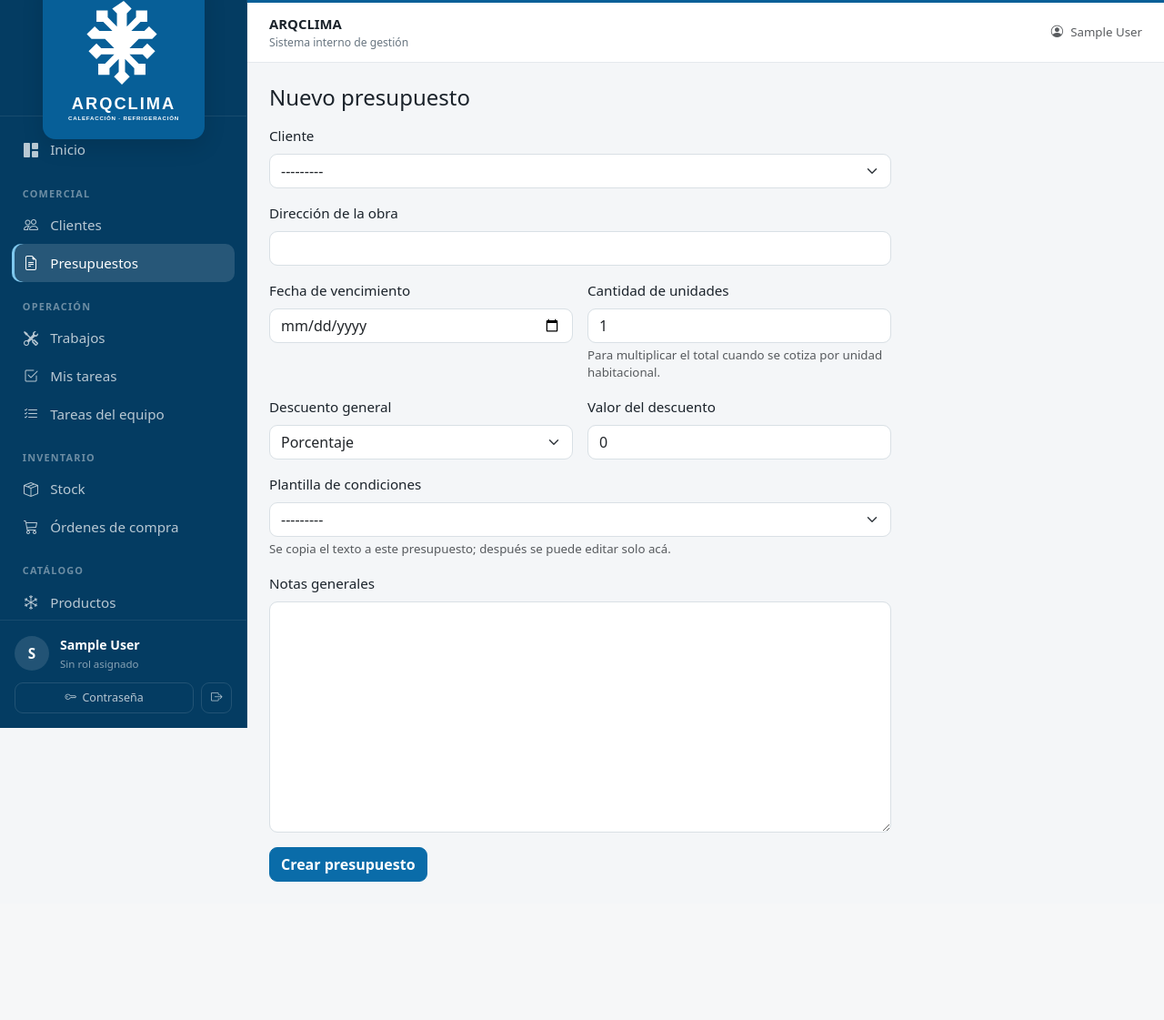
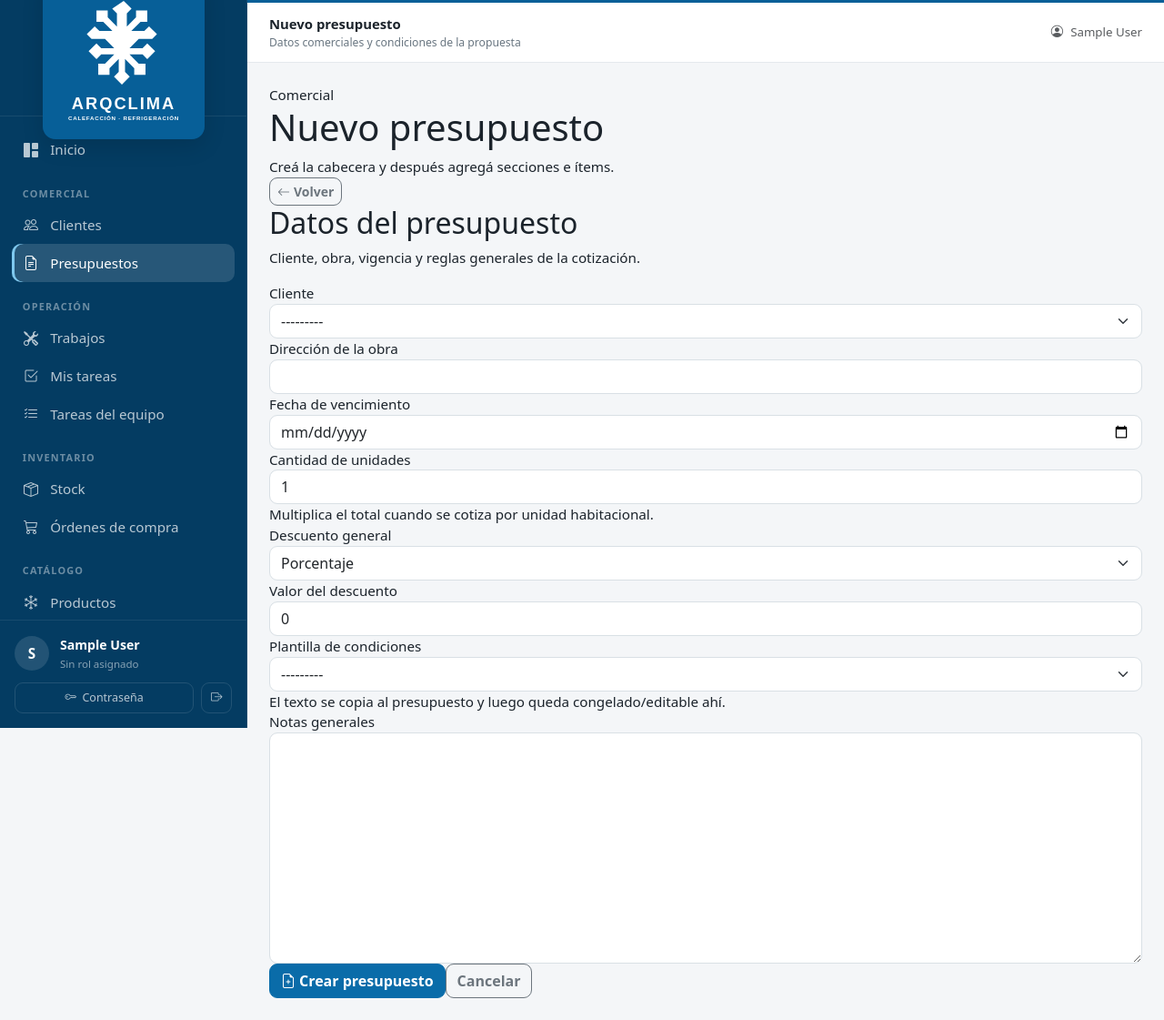
Before and after one commit to nicolasventin/arqclima, a Django app: page /presupuestos/nuevo/ in a window 1280 px wide. Shown: the whole page at 91% size. Before the commit the page ends 969 px from the top, so only its background shows below. Run offline with Django 5.2, Linux system fonts and the light colour scheme; the visitor is signed in with stand-in values (Sample User, id 1); data that the repository does not hold is empty; parts of the project's set-up code (start-up, migrations or seed data) failed here and were passed over.

Commit message:
Etapa 11D: rediseña detalles y formularios

```diff
--- a/apps/quotes/templates/quotes/presupuesto_form.html
+++ b/apps/quotes/templates/quotes/presupuesto_form.html
@@ -1,48 +1,12 @@
 {% extends "base.html" %}
-
 {% block title %}Nuevo presupuesto — ARQCLIMA{% endblock %}
-
+{% block page_heading %}Nuevo presupuesto{% endblock %}
+{% block page_subheading %}Datos comerciales y condiciones de la propuesta{% endblock %}
 {% block content %}
-<h1 class="h4 mb-3">Nuevo presupuesto</h1>
-
-<form method="post" class="row g-3" style="max-width: 700px;">
-    {% csrf_token %}
-    <div class="col-12">
-        <label class="form-label">Cliente</label>
-        {{ form.cliente }}
-    </div>
-    <div class="col-12">
-        <label class="form-label">Dirección de la obra</label>
-        {{ form.direccion }}
-    </div>
-    <div class="col-md-6">
-        <label class="form-label">Fecha de vencimiento</label>
-        {{ form.fecha_vencimiento }}
-    </div>
-    <div class="col-md-6">
-        <label class="form-label">Cantidad de unidades</label>
-        {{ form.cantidad_unidades }}
-        <div class="form-text">Para multiplicar el total cuando se cotiza por unidad habitacional.</div>
-    </div>
-    <div class="col-md-6">
-        <label class="form-label">Descuento general</label>
-        {{ form.descuento_general_tipo }}
-    </div>
-    <div class="col-md-6">
-        <label class="form-label">Valor del descuento</label>
-        {{ form.descuento_general_valor }}
-    </div>
-    <div class="col-12">
-        <label class="form-label">Plantilla de condiciones</label>
-        {{ form.plantilla_condiciones }}
-        <div class="form-text">Se copia el texto a este presupuesto; después se puede editar solo acá.</div>
-    </div>
-    <div class="col-12">
-        <label class="form-label">Notas generales</label>
-        {{ form.notas_generales }}
-    </div>
-    <div class="col-12">
-        <button type="submit" class="btn btn-primary">Crear presupuesto</button>
-    </div>
-</form>
+<div class="detail-header"><div class="detail-header-copy"><div class="detail-kicker">Comercial</div><h1>Nuevo presupuesto</h1><div class="detail-subtitle">Creá la cabecera y después agregá secciones e ítems.</div></div><div class="detail-actions"><a href="{% url 'quotes:lista' %}" class="btn btn-sm btn-outline-secondary"><i class="bi bi-arrow-left me-1"></i>Volver</a></div></div>
+<form method="post" class="form-shell">{% csrf_token %}<div class="form-card"><div class="form-card-header"><h2>Datos del presupuesto</h2><p>Cliente, obra, vigencia y reglas generales de la cotización.</p></div><div class="form-card-body">
+{% if form.non_field_errors %}<div class="alert alert-danger">{{ form.non_field_errors }}</div>{% endif %}
+<div class="form-grid"><div class="form-field"><label>Cliente</label>{{ form.cliente }}{{ form.cliente.errors }}</div><div class="form-field"><label>Dirección de la obra</label>{{ form.direccion }}{{ form.direccion.errors }}</div><div class="form-field form-field-half"><label>Fecha de vencimiento</label>{{ form.fecha_vencimiento }}{{ form.fecha_vencimiento.errors }}</div><div class="form-field form-field-half"><label>Cantidad de unidades</label>{{ form.cantidad_unidades }}{{ form.cantidad_unidades.errors }}<div class="field-help">Multiplica el total cuando se cotiza por unidad habitacional.</div></div><div class="form-field form-field-half"><label>Descuento general</label>{{ form.descuento_general_tipo }}{{ form.descuento_general_tipo.errors }}</div><div class="form-field form-field-half"><label>Valor del descuento</label>{{ form.descuento_general_valor }}{{ form.descuento_general_valor.errors }}</div><div class="form-field"><label>Plantilla de condiciones</label>{{ form.plantilla_condiciones }}{{ form.plantilla_condiciones.errors }}<div class="field-help">El texto se copia al presupuesto y luego queda congelado/editable ahí.</div></div><div class="form-field"><label>Notas generales</label>{{ form.notas_generales }}{{ form.notas_generales.errors }}</div></div>
+<div class="form-actions"><button type="submit" class="btn btn-primary"><i class="bi bi-file-earmark-plus me-1"></i>Crear presupuesto</button><a href="{% url 'quotes:lista' %}" class="btn btn-outline-secondary">Cancelar</a></div>
+</div></div></form>
 {% endblock %}
```
